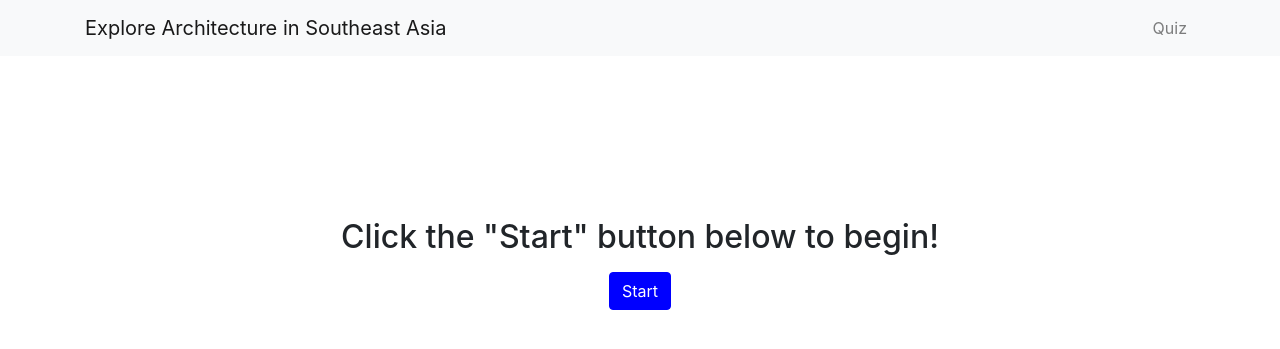
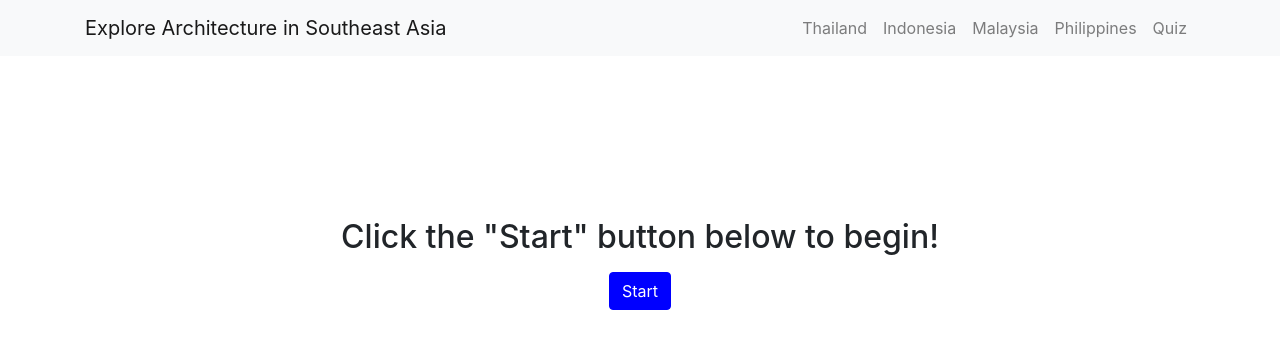
Before and after one commit to kentrietran/SEAsiaArchitectureProject, a Flask app: page / in a window 1280 px wide. Shown: the top 349 px of the page. Run offline with Flask 3, Linux system fonts and the light colour scheme; some libraries are stand-ins or nearby versions.

Commit message:
added countries to navbar

```diff
--- a/templates/layout.html
+++ b/templates/layout.html
@@ -31,6 +31,10 @@
           <div class="navbar-nav mr-auto">
           </div>
           <div class="navbar-nav">
+            <a class="nav-link" href="/learn/1">Thailand</a>
+            <a class="nav-link" href="/learn/2">Indonesia</a>
+            <a class="nav-link" href="/learn/3">Malaysia</a>
+            <a class="nav-link" href="/learn/4">Philippines</a>
             <a class="nav-link" href="/quiz/1">Quiz</a>
           </div>
         </div>
```
